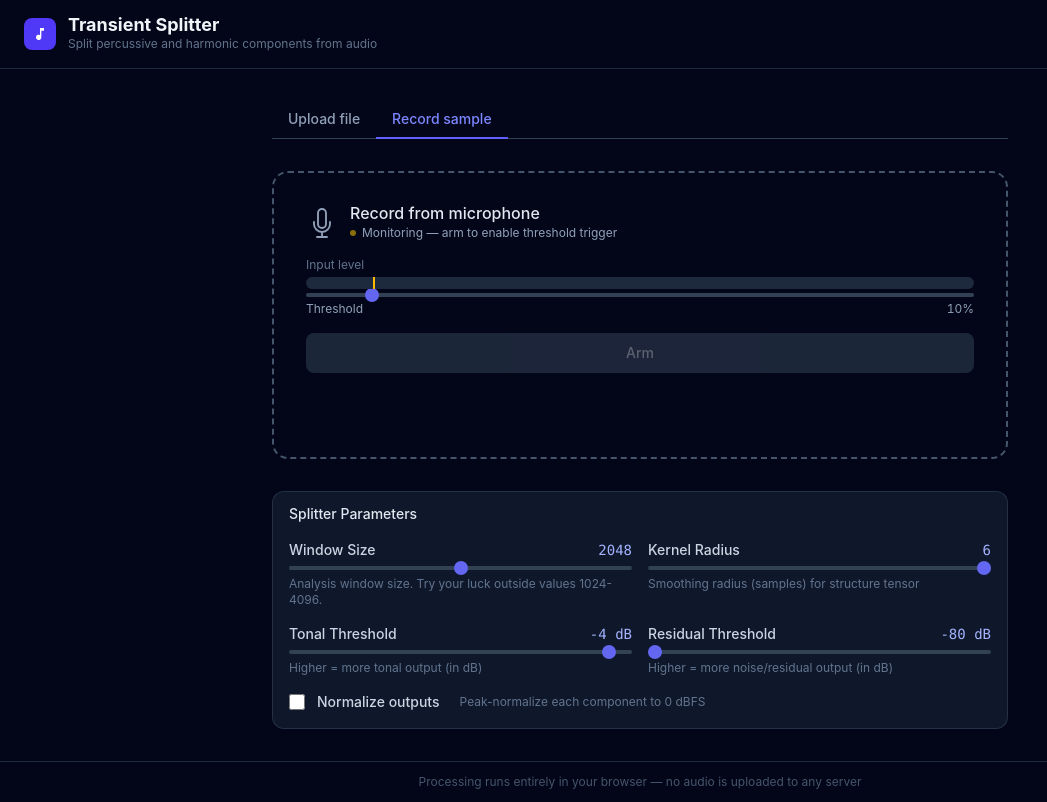
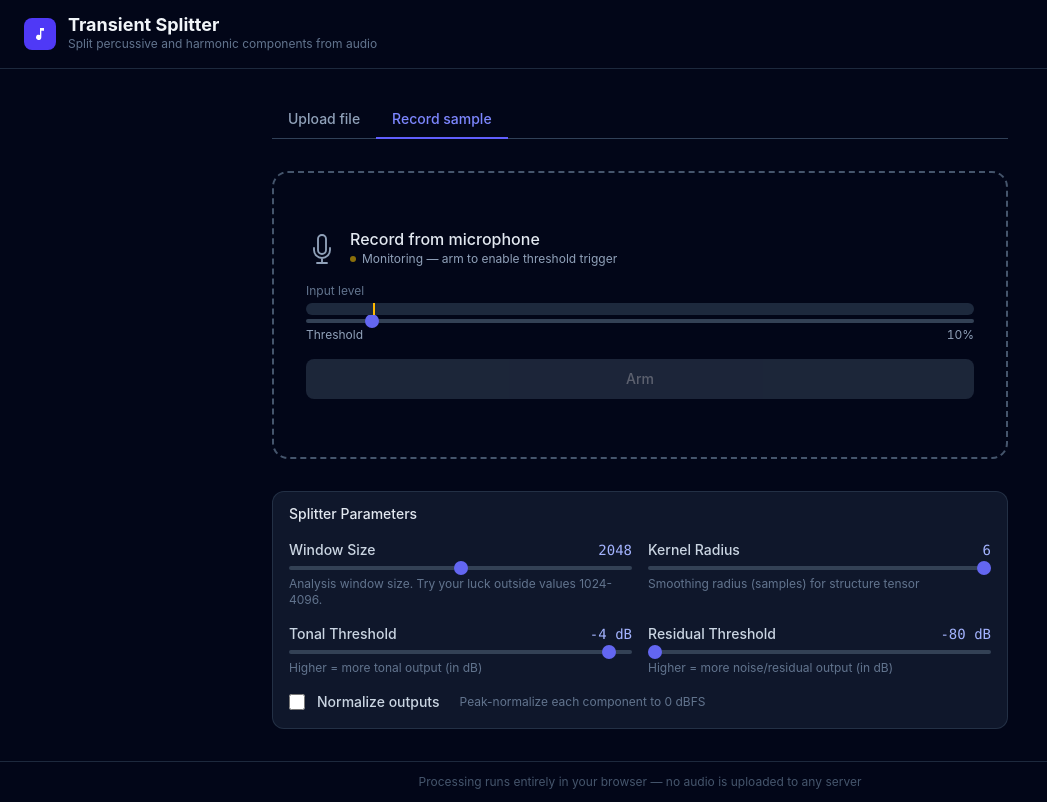
Before and after one commit to mikkovihonen/transientsplit, a React (Vite) app: page / in a window 1280 px wide. Both pictures are taken after a click on the button "Record sample". Shown: the whole page, without its empty margins (0-1047 px from the left). Built offline with nearby package versions, Linux system fonts and the light colour scheme; no server answers.

Commit message:
FIX recordingpanel layout

```diff
--- a/src/components/RecordingPanel.tsx
+++ b/src/components/RecordingPanel.tsx
@@ -226,7 +226,7 @@ export function RecordingPanel({ onSamples, disabled }: Props) {
     : '0.00'
 
   return (
-    <div className="rounded-2xl border-2 border-dashed border-slate-600 p-8 flex flex-col gap-4 min-h-72">
+    <div className="rounded-2xl border-2 border-dashed border-slate-600 p-8 flex flex-col gap-4 min-h-72 justify-center">
 
       {/* ── IDLE (requesting permission / denied) ────────────────────── */}
       {state === 'idle' && (
```
